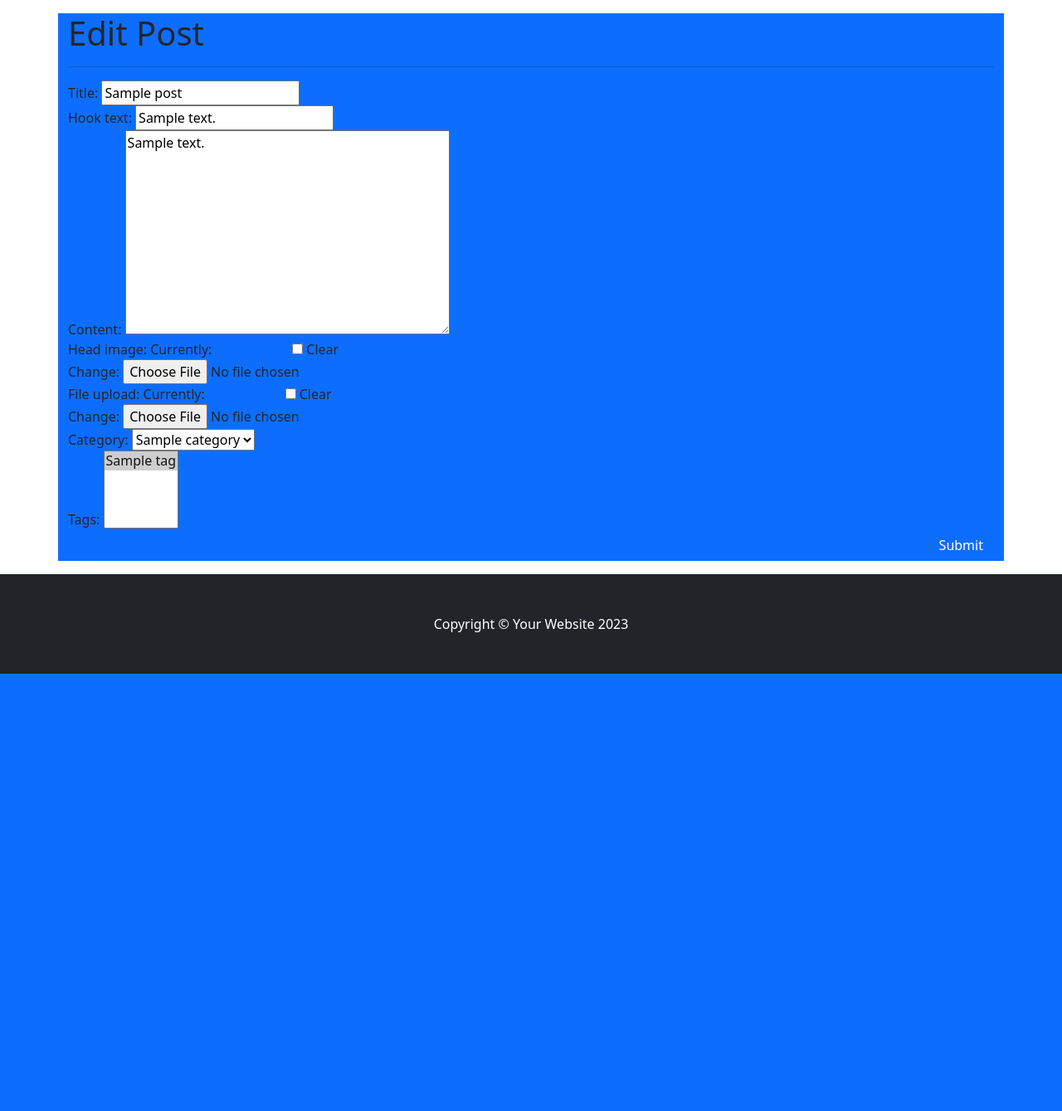
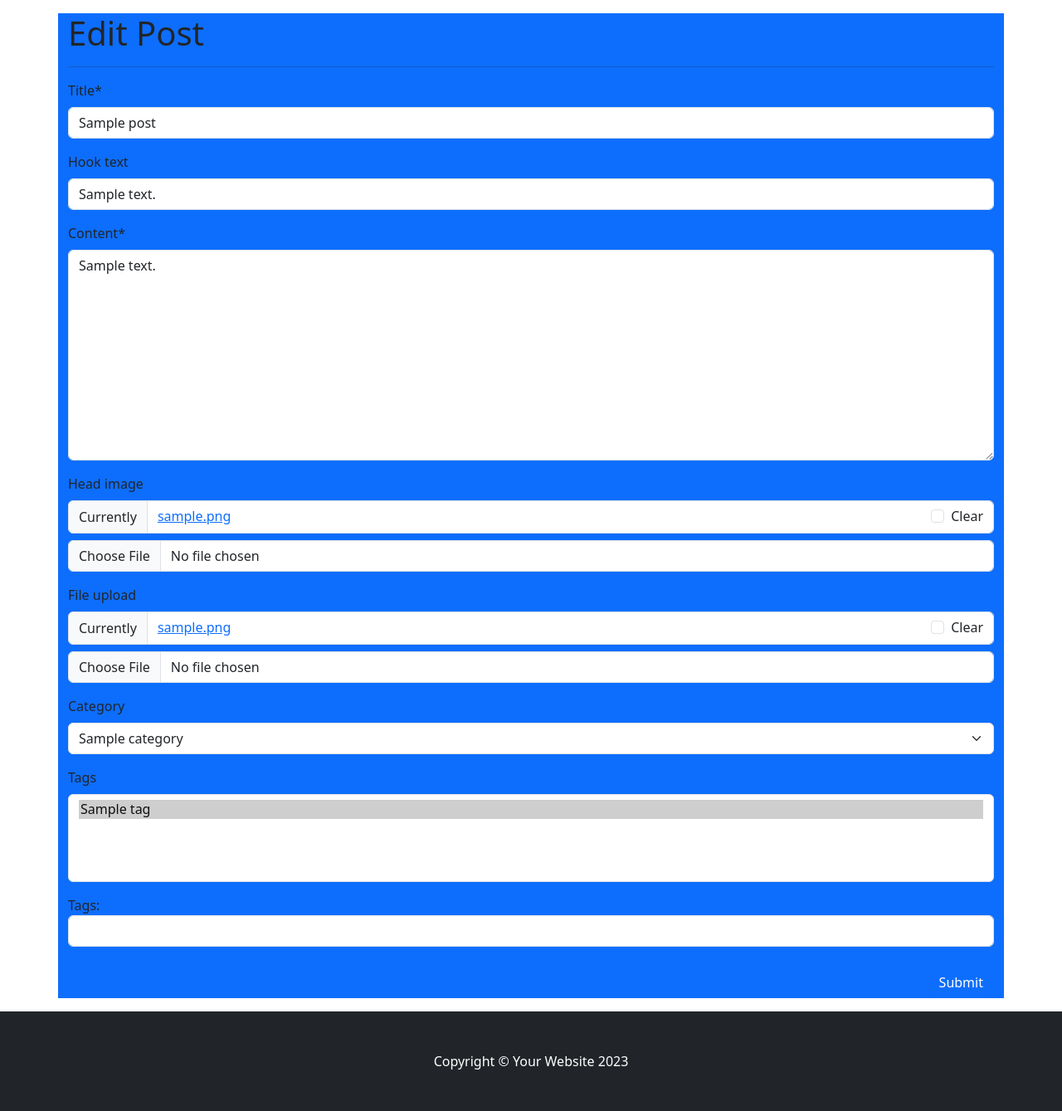
Before and after one commit to jmhwang-dev/django-tutorial, a Django app: page /blog/update_post/1/ in a window 1280 px wide. Shown: the part 56-1395 px from the top of the page at 83% size. Before the commit the page ends 868 px from the top, so only its background shows below. Run offline with Django 5.2, Linux system fonts and the light colour scheme; a user stored in the database is signed in; tables that the repository leaves empty hold one stand-in row (values such as "Sample post"); some libraries are stand-ins or nearby versions.

Commit message:
django-crispy-forms 적용

```diff
--- a/2-create-project/blog/templates/blog/post_update_form.html
+++ b/2-create-project/blog/templates/blog/post_update_form.html
@@ -1,13 +1,18 @@
 {% extends 'blog/base_full_width.html' %}
+{% load crispy_forms_tags %}
+
 {% block head_title %}Edit Post - Blog{% endblock %}
 
 {% block main_area %}
 <h1>Edit Post</h1>
 <hr />
 <form method="post" enctype="multipart/form-data">{% csrf_token %}
-    <table>
-        {{form}}
-    </table>
+    {{ form | crispy }}
+    <div id="div_id_tags_str">
+        <label for="id_tags_str">Tags:</label>
+        <input type="text" name="tags_str" id="id_tgas_str" class="textinput textInput form-control">
+    </div>
+    <br/>
     <button type="submit" class="btn btn-primary float-end">Submit</button>
 
 </form>
```
Also changed, not shown: 2-create-project/blog/templates/blog/post_form.html (+7 -8 lines).
